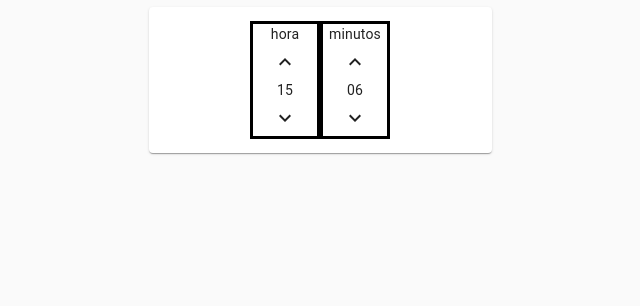
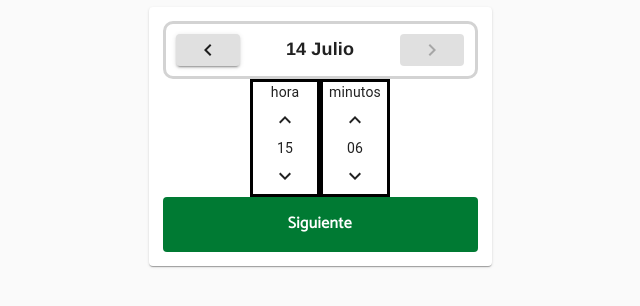
Before and after one commit to aronysalvador/AdmisionFront, a React (Create React App) app: page / in a window 1280 px wide. Shown: the top 306 px of the page, without its empty margins (320-960 px from the left). Built offline with nearby package versions, Linux system fonts and the light colour scheme.

Commit message:
Integrar pantalla

```diff
--- a/src/containers/FechaHoraSiniestro/FechaHoraSiniestro.jsx
+++ b/src/containers/FechaHoraSiniestro/FechaHoraSiniestro.jsx
@@ -1,9 +1,17 @@
-import React from "react";
+import React, { Fragment } from "react";
 import FechaSiniestro from "../../components/FechaSiniestro/FechaSiniestro";
 import HoraSiniestro from "./../../components/HoraSiniestro/HoraSiniestro";
-
+import { Button } from "@material-ui/core";
+import { getComunStyle } from "../../css/comun";
 const FechaHoraSiniestro = () => {
-  return <HoraSiniestro />;
+  const { buttonAchs } = getComunStyle();
+  return (
+    <Fragment>
+      <FechaSiniestro />
+      <HoraSiniestro />
+      <Button className={buttonAchs}>Siguiente</Button>
+    </Fragment>
+  );
 };
 
 export default FechaHoraSiniestro;
```
